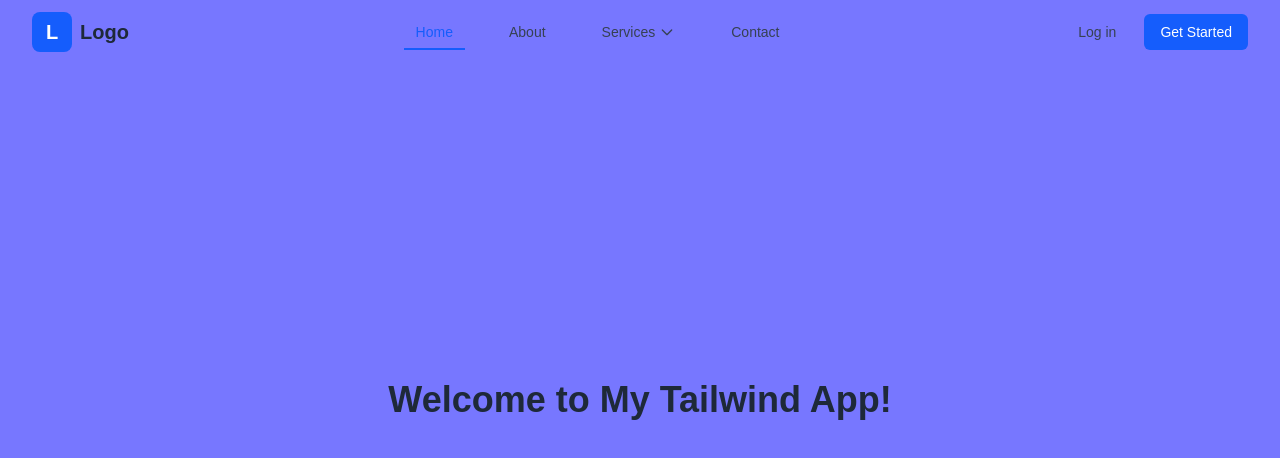
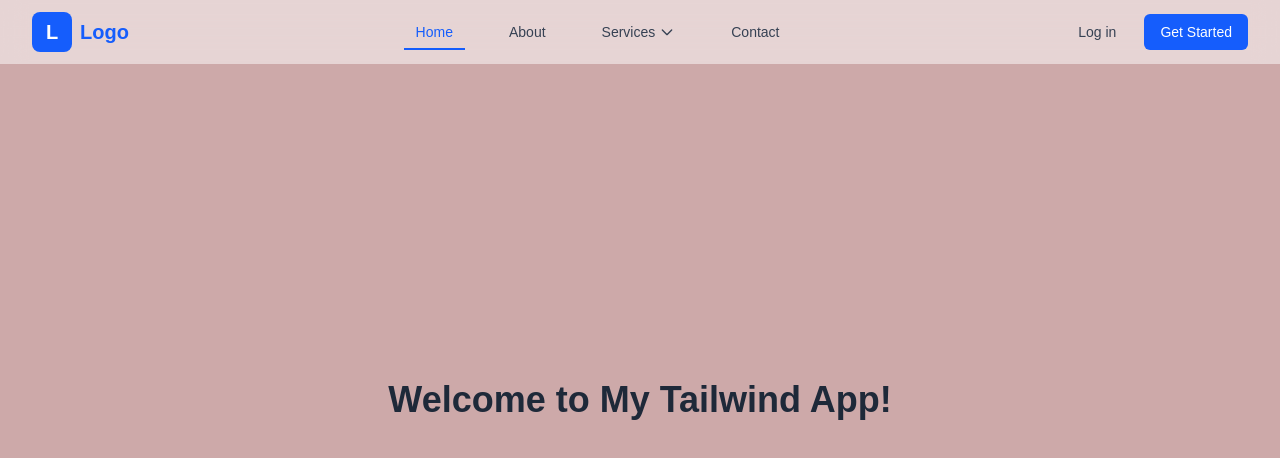
Before and after one commit to taha-ali11/my-tailwind-app, a Next.js app: page / in a window 1280 px wide. Shown: the top 458 px of the page. Built offline with nearby package versions, Linux system fonts and the light colour scheme.

Commit message:
Nabar settings

```diff
--- a/src/app/components/navbar.jsx
+++ b/src/app/components/navbar.jsx
@@ -51,7 +51,7 @@ const Navbar = () => {
   return (
     <nav
       className={`fixed w-full z-50 transition-all duration-300 ${
-        scrolled ? 'bg-white shadow-lg' : 'bg-transparent'
+        scrolled ? 'bg-white shadow-lg' : 'bg-white/50 backdrop-blur-md'
       }`}
     >
       <div className="max-w-7xl mx-auto px-4 sm:px-6 lg:px-8">
@@ -62,7 +62,7 @@ const Navbar = () => {
               <div className="w-10 h-10 bg-blue-600 rounded-lg flex items-center justify-center">
                 <span className="text-white font-bold text-xl">L</span>
               </div>
-              <span className="ml-2 text-xl font-bold text-gray-800">Logo</span>
+              <span className="ml-2 text-xl font-bold text-blue-600">Logo</span>
             </Link>
           </div>
 
--- a/src/app/globals.css
+++ b/src/app/globals.css
@@ -12,9 +12,9 @@
   --font-mono: var(--font-geist-mono);
 }
 
-@media (prefers-color-scheme: dark) {
+@media (prefers-color-scheme: light) {
   :root {
-    --background: #0a0a0a;
+    --background: #cda9a9;
     --foreground: #ededed;
   }
 }
--- a/src/app/layout.jsx
+++ b/src/app/layout.jsx
@@ -22,7 +22,7 @@ export default function RootLayout({ children }) {
       lang="en"
       className={`${geistSans.variable} ${geistMono.variable} h-full antialiased`}
     >
-      <body className="bg-blue-600 min-h-full flex flex-col">{children}</body>
+      <body className="bg-white min-h-full flex flex-col">{children}</body>
     </html>
   );
 }
```
